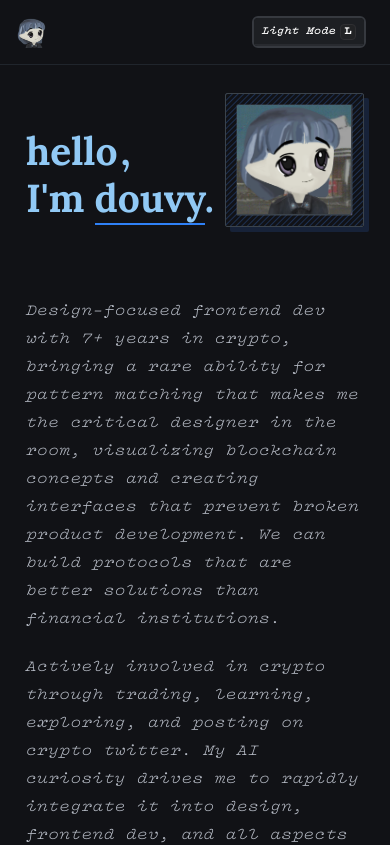
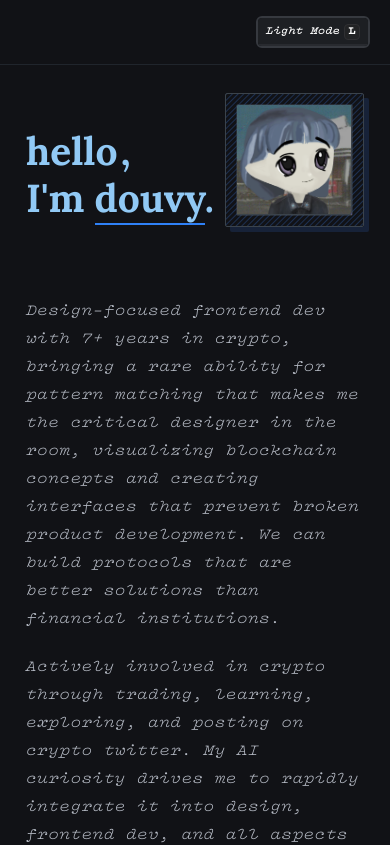
Before and after one commit to douvy/douvy, a Next.js app: page / in a window 390 px wide. Shown: the top 845 px of the page. Built offline with nearby package versions, Linux system fonts and the light colour scheme.

Commit message:
Made milady in header conditional  based on pfp visibility

```diff
--- a/src/components/Header.tsx
+++ b/src/components/Header.tsx
@@ -1,7 +1,11 @@
 import React, { useEffect, useState } from 'react';
 import { useTheme } from '@/contexts/ThemeContext';
 
-export default function Header(): React.ReactElement {
+interface HeaderProps {
+  isProfilePictureVisible: boolean;
+}
+
+export default function Header({ isProfilePictureVisible }: HeaderProps): React.ReactElement {
   const { theme, toggleTheme } = useTheme();
   const [isBlinking, setIsBlinking] = useState(false);
   const [hasMogged, setHasMogged] = useState(false);
@@ -28,14 +32,47 @@ export default function Header(): React.ReactElement {
     };
   }, [toggleTheme]);
 
+  // Separate effect for managing blinking when milady becomes visible/hidden
   useEffect(() => {
-    let blinkInterval: NodeJS.Timeout;
+    if (isProfilePictureVisible || hasMogged) {
+      // If profile picture is visible OR we're in mog state, don't blink
+      // Also ensure blinking state is cleared when hidden
+      setIsBlinking(false);
+      return;
+    }
+
+    // Start blinking when milady becomes visible and not in mog state
+    const blinkInterval = setInterval(() => {
+      setIsBlinking(true);
+      setTimeout(() => {
+        setIsBlinking(false);
+      }, 150);
+    }, 3500);
+
+    // Initial blink
+    setTimeout(() => {
+      setIsBlinking(true);
+      setTimeout(() => {
+        setIsBlinking(false);
+      }, 150);
+    }, 200);
+
+    return () => {
+      clearInterval(blinkInterval);
+    };
+  }, [isProfilePictureVisible, hasMogged]);
+
+  // Separate effect for the main animation sequence (only runs once)
+  useEffect(() => {
+    // Don't start the main sequence if profile picture is visible initially
+    if (isProfilePictureVisible) {
+      return;
+    }
 
     // Mog transition after 25 seconds with slide animation
     const mogTimeout = setTimeout(() => {
       setIsSliding(true);
       setIsBlinking(false); // Stop any current blink
-      if (blinkInterval) clearInterval(blinkInterval); // Stop blinking interval
 
       // Slide animation sequence
       const logoElement = document.querySelector('#header-logo') as HTMLElement;
@@ -67,32 +104,10 @@ export default function Header(): React.ReactElement {
       }
     }, 25000);
 
-    // First blink to sync with ProfilePicture
-    const initialBlink = setTimeout(() => {
-      if (!hasMogged) {
-        setIsBlinking(true);
-        setTimeout(() => {
-          setIsBlinking(false);
-
-          // Start interval AFTER first blink completes
-          blinkInterval = setInterval(() => {
-            if (!hasMogged) {
-              setIsBlinking(true);
-              setTimeout(() => {
-                setIsBlinking(false);
-              }, 150);
-            }
-          }, 3500);
-        }, 150);
-      }
-    }, 2000);
-
     return () => {
-      clearTimeout(initialBlink);
       clearTimeout(mogTimeout);
-      if (blinkInterval) clearInterval(blinkInterval);
     };
-  }, [hasMogged]);
+  }, [isProfilePictureVisible]);
 
   return (
     <header
@@ -104,7 +119,7 @@ export default function Header(): React.ReactElement {
     >
       <div className="flex justify-center py-4">
         <div className="w-full md:w-10/12 lg:w-8/12 px-4">
-          <div className="flex justify-between items-center mr-[8px] sm:mr-0">
+          <div className="flex justify-between items-center">
             <a
               href="/"
               className="flex items-center transition-opacity duration-200 ease-in-out hover:opacity-75 overflow-hidden"
@@ -120,15 +135,19 @@ export default function Header(): React.ReactElement {
                       : "/img/milady-no-bg.png"
                 }
                 alt="douvy logo"
-                className="h-8 w-auto sm:h-10 transition-opacity duration-75"
+                className="h-8 w-auto sm:h-10 transition-all duration-300 ease-in-out ml-1 sm:ml-0"
                 width="32"
                 height="32"
-                style={{ transform: 'translateY(0)' }}
+                style={{
+                  transform: 'translateY(0)',
+                  opacity: isProfilePictureVisible ? 0 : 1,
+                  visibility: isProfilePictureVisible ? 'hidden' : 'visible'
+                }}
               />
             </a>
             <button
               onClick={toggleTheme}
-              className={`inline-block relative w-auto h-8 sm:h-10 rounded-md overflow-hidden border-y-2 border-x-2 border-b-solid transition-colors duration-300 ease-in-out font-vulf ${
+              className={`inline-block relative w-auto h-8 sm:h-10 rounded-md overflow-hidden border-y-2 border-x-2 border-b-solid transition-colors duration-300 ease-in-out font-vulf mr-1 sm:mr-0 ${
                 theme === 'dark'
                   ? 'border-dark-border hover:border-dark-border-hover'
                   : 'border-light-border hover:border-light-border-hover'
--- a/src/pages/index.tsx
+++ b/src/pages/index.tsx
@@ -73,6 +73,7 @@ const FilterButton = ({
 
 export default function Home(): React.ReactElement {
   const [activeFilter, setActiveFilter] = useState<FilterType>('All');
+  const [isProfilePictureVisible, setIsProfilePictureVisible] = useState<boolean>(true);
   const { theme } = useTheme();
 
   // Filter button handler
@@ -101,6 +102,52 @@ export default function Home(): React.ReactElement {
     }
   };
 
+
+  // Profile picture visibility observer
+  useEffect(() => {
+    let observer: IntersectionObserver | null = null;
+
+    const observeProfilePicture = (): void => {
+      // Look for the profile picture container using the same selector strategy as ProfilePicture component
+      const profileContainer = document.querySelector('.hero-image');
+
+      if (!profileContainer) {
+        // If container not found, retry after a short delay
+        setTimeout(observeProfilePicture, 100);
+        return;
+      }
+
+      observer = new IntersectionObserver(
+        (entries) => {
+          entries.forEach((entry) => {
+            // Optimal timing: Profile picture is considered "visible" when more than 60% is in view
+            // This gives users more time to see the header milady while scrolling up
+            // and ensures the profile picture is substantially visible before header milady hides
+            const isVisible = entry.isIntersecting && entry.intersectionRatio > 0.6;
+            setIsProfilePictureVisible(isVisible);
+          });
+        },
+        {
+          // Reduced root margin for more precise timing - header milady appears when profile picture
+          // is just starting to leave viewport, disappears when profile picture is well into view
+          rootMargin: '-20px 0px -20px 0px',
+          // Fine-grained thresholds for smooth detection around the 60% mark
+          threshold: [0, 0.1, 0.2, 0.3, 0.4, 0.5, 0.6, 0.7, 0.8, 0.9, 1.0]
+        }
+      );
+
+      observer.observe(profileContainer);
+    };
+
+    observeProfilePicture();
+
+    // Cleanup function
+    return () => {
+      if (observer) {
+        observer.disconnect();
+      }
+    };
+  }, []);
 
   // Add hotkey handler for social media buttons
   useEffect(() => {
@@ -151,7 +198,7 @@ export default function Home(): React.ReactElement {
         />
       </Head>
 
-      <Header />
+      <Header isProfilePictureVisible={isProfilePictureVisible} />
       <ScrollIndicator />
 
       {/* Hero Section - High Priority Content */}
```
